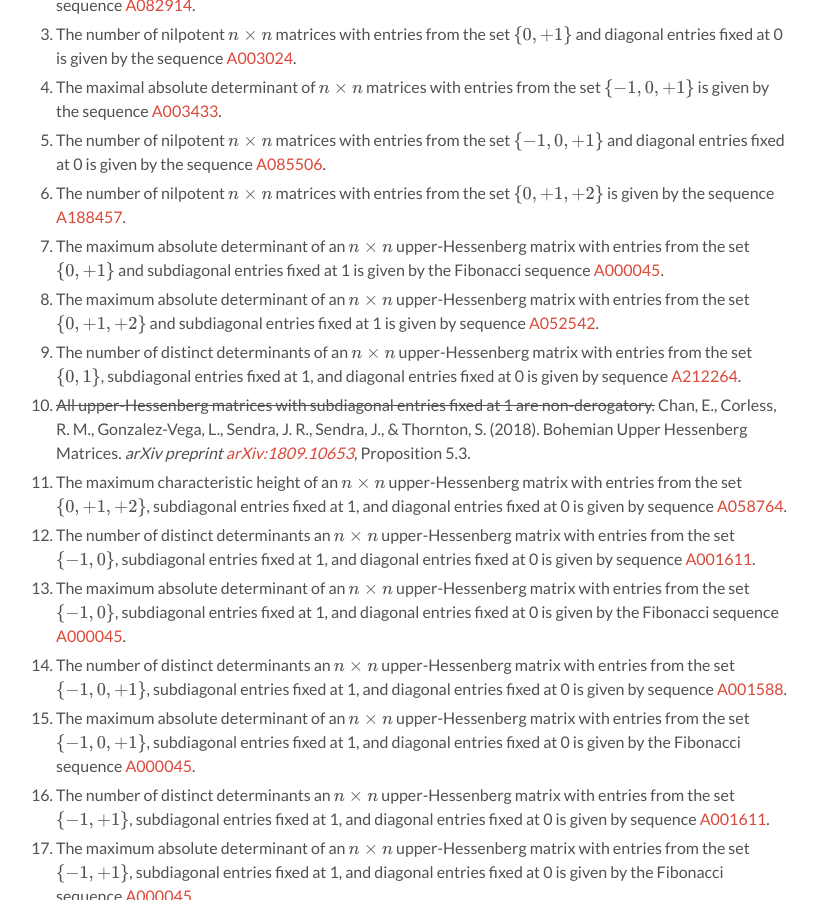
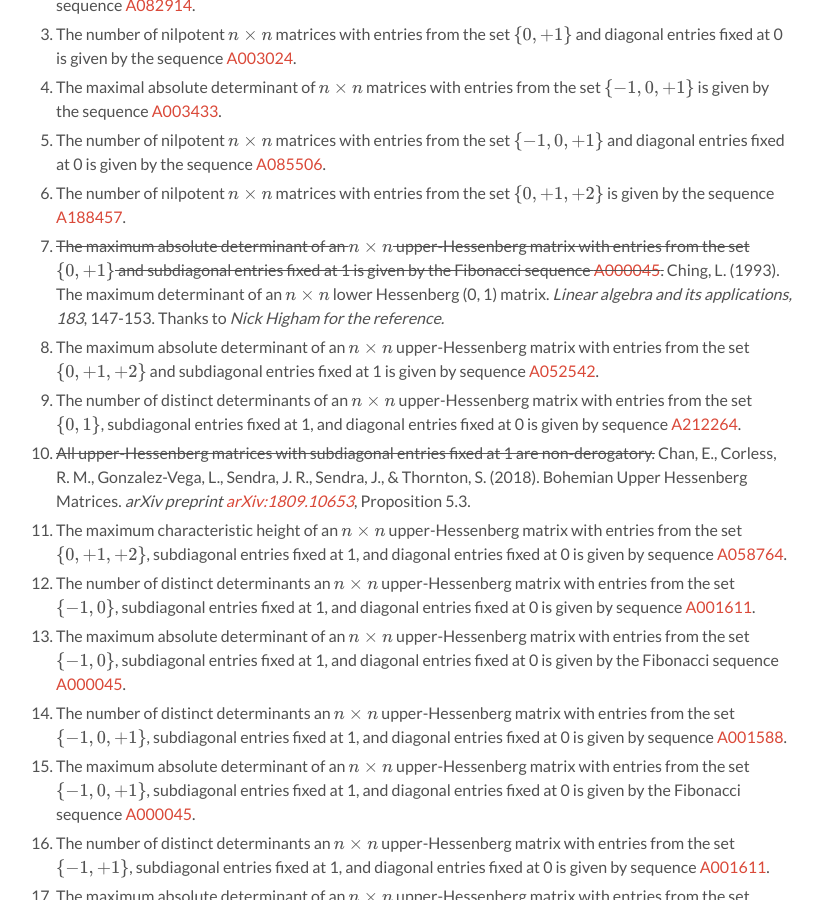
Before and after one commit to BohemianMatrices/BohemianMatrices, a Jekyll site: the page built from cpdb.md, in a window 1280 px wide and 900 px high, scrolled down 4095 px. Shown: the whole window, without its empty margins (232-1054 px from the left). Built offline with Jekyll 4.4.1, drawn with Linux system fonts in a browser that asks for light colours; nearby versions of some CDN libraries; formulas are drawn with MathJax 3.

Commit message:
Added reference for Conjecture 7

```diff
--- a/cpdb.md
+++ b/cpdb.md
@@ -158,9 +158,9 @@ While computing properties for the families of matrices available in the databas
 6. The number of nilpotent $n \times n$ matrices with entries from the
    set $\\{0, +1, +2\\}$ is given by the sequence
    [A188457](http://oeis.org/A188457).
-7. The maximum absolute determinant of an $n \times n$ upper-Hessenberg matrix
+7. ~~The maximum absolute determinant of an $n \times n$ upper-Hessenberg matrix
    with entries from the set $\\{0, +1\\}$ and subdiagonal entries fixed at 1 is
-   given by the Fibonacci sequence [A000045](http://oeis.org/A000045).
+   given by the Fibonacci sequence [A000045](http://oeis.org/A000045).~~ Ching, L. (1993). The maximum determinant of an $n \times n$ lower Hessenberg (0, 1) matrix. _Linear algebra and its applications, 183_, 147-153. Thanks to _Nick Higham for the reference._
 8. The maximum absolute determinant of an $n \times n$ upper-Hessenberg matrix
    with entries from the set $\\{0, +1, +2\\}$ and subdiagonal entries fixed at
    1 is given by sequence [A052542](http://oeis.org/A052542).
```
